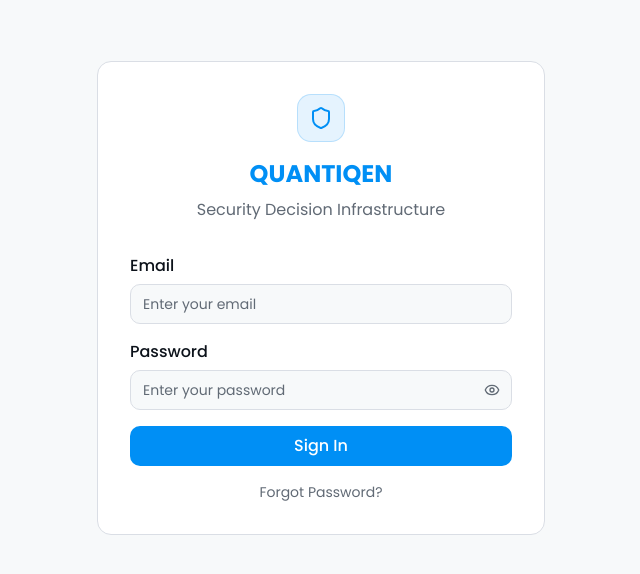
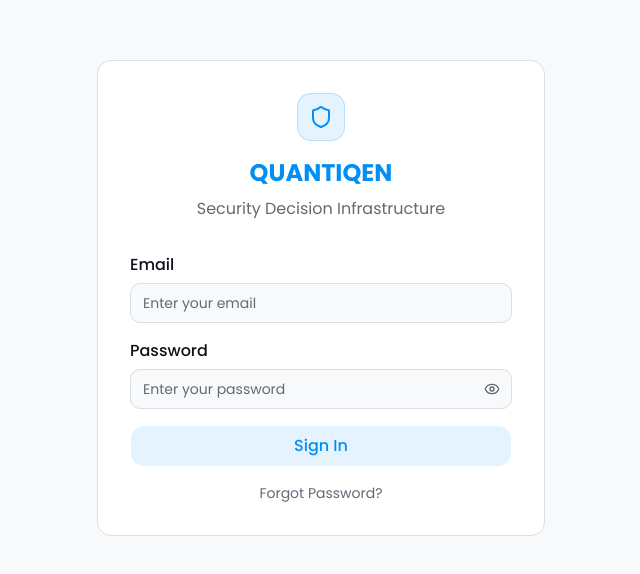
Before and after one commit to kalidashodekare14/quantiqen-v1, a Next.js app: page /login in a window 1280 px wide. Shown: the part 102-676 px from the top of the page, without its empty margins (319-959 px from the left). Built offline with nearby package versions, Linux system fonts and the light colour scheme.

Commit message:
Shared AppButton use other components

```diff
--- /dev/null
+++ b/src/components/shared/AppButton.tsx
@@ -0,0 +1,72 @@
+"use client";
+
+import { type ReactNode, type ButtonHTMLAttributes } from "react";
+import { Loader2 } from "lucide-react";
+import { Button } from "@/components/ui/button";
+import { cn } from "@/lib/utils";
+
+const variantMap = {
+  primary: "default",
+  outline: "outline",
+  ghost: "ghost",
+  danger: "destructive",
+  chart: "default",
+} as const;
+
+const variantClasses: Record<string, string> = {
+  chart: "bg-chart-5/10 text-chart-5 hover:bg-chart-5/20",
+};
+
+const sizeMap = {
+  sm: "sm",
+  md: "default",
+  lg: "lg",
+} as const;
+
+const sizeClasses = {
+  sm: "px-3 py-1.5 text-xs lg:text-sm",
+  md: "px-4 py-2 text-sm lg:text-base",
+  lg: "px-5 py-5 text-sm lg:text-base",
+} as const;
+
+interface AppButtonProps extends ButtonHTMLAttributes<HTMLButtonElement> {
+  variant?: "primary" | "outline" | "ghost" | "danger" | "chart";
+  size?: "sm" | "md" | "lg";
+  fullWidth?: boolean;
+  icon?: ReactNode;
+  loading?: boolean;
+  children: ReactNode;
+}
+
+const AppButton = ({
+  variant = "primary",
+  size = "md",
+  fullWidth,
+  icon,
+  loading,
+  disabled,
+  children,
+  className,
+  ...props
+}: AppButtonProps) => {
+  return (
+    <Button
+      variant={variantMap[variant]}
+      size={sizeMap[size]}
+      disabled={disabled || loading}
+      className={cn(
+        "rounded-xl",
+        sizeClasses[size],
+        variantClasses[variant],
+        fullWidth && "w-full",
+        className,
+      )}
+      {...props}
+    >
+      {loading ? <Loader2 className="size-4 animate-spin" /> : icon}
+      {children}
+    </Button>
+  );
+};
+
+export default AppButton;
--- a/src/features/api-management/components/ApiKeyCard.tsx
+++ b/src/features/api-management/components/ApiKeyCard.tsx
@@ -4,7 +4,7 @@ import { motion } from "framer-motion";
 import { Copy, Check } from "lucide-react";
 import { useState } from "react";
 import { Progress } from "@/components/ui/progress";
-import { Button } from "@/components/ui/button";
+import AppButton from "@/components/shared/AppButton";
 import type { ApiKey } from "@/types/api-management.types";
 import { formatRelativeTime } from "@/utils/date/date";
 
@@ -52,9 +52,11 @@ const ApiKeyCard = ({ apiKey }: ApiKeyCardProps) => {
       className="bg-card ring-foreground/10 flex flex-col gap-4 rounded-xl p-4 ring-1"
     >
       <div className="flex items-center justify-between">
-        <span className="text-card-foreground text-sm lg:text-base font-semibold">{apiKey.name}</span>
+        <span className="text-card-foreground text-sm font-semibold lg:text-base">
+          {apiKey.name}
+        </span>
         <span
-          className={`inline-block rounded-full px-2 py-0.5 text-xs lg:text-sm font-medium ${
+          className={`inline-block rounded-full px-2 py-0.5 text-xs font-medium lg:text-sm ${
             statusStyles[apiKey.tokenStatus]
           }`}
         >
@@ -74,7 +76,7 @@ const ApiKeyCard = ({ apiKey }: ApiKeyCardProps) => {
         </button>
       </div>
 
-        <div className="space-y-3">
+      <div className="space-y-3">
         <div className="space-y-1">
           <div className="flex items-center justify-between text-xs lg:text-sm">
             <span className="text-muted-foreground">Daily Usage</span>
@@ -114,9 +116,9 @@ const ApiKeyCard = ({ apiKey }: ApiKeyCardProps) => {
         </div>
       </div>
 
-      <Button variant="outline" size="sm" className="w-full">
+      <AppButton variant="chart" size="lg" fullWidth>
         Regenerate Key
-      </Button>
+      </AppButton>
     </motion.div>
   );
 };
--- a/src/features/auth/components/LoginForm.tsx
+++ b/src/features/auth/components/LoginForm.tsx
@@ -1,46 +1,47 @@
-"use client"
+"use client";
 
-import { useState } from "react"
-import { useRouter } from "next/navigation"
-import { motion } from "framer-motion"
-import { Eye, EyeOff, Shield } from "lucide-react"
+import { useState } from "react";
+import { useRouter } from "next/navigation";
+import { motion } from "framer-motion";
+import { Eye, EyeOff, Shield } from "lucide-react";
+import AppButton from "@/components/shared/AppButton";
 
 export const LoginForm = () => {
-  const router = useRouter()
-  const [email, setEmail] = useState("")
-  const [password, setPassword] = useState("")
-  const [showPassword, setShowPassword] = useState(false)
-  const [error, setError] = useState("")
-  const [forgotMsg, setForgotMsg] = useState("")
+  const router = useRouter();
+  const [email, setEmail] = useState("");
+  const [password, setPassword] = useState("");
+  const [showPassword, setShowPassword] = useState(false);
+  const [error, setError] = useState("");
+  const [forgotMsg, setForgotMsg] = useState("");
 
   const handleSubmit = (e: React.FormEvent) => {
-    e.preventDefault()
-    setError("")
-    setForgotMsg("")
+    e.preventDefault();
+    setError("");
+    setForgotMsg("");
 
     if (!email.trim() || !password.trim()) {
-      setError("Email and password are required")
-      return
+      setError("Email and password are required");
+      return;
     }
 
-    localStorage.setItem("token", "fake-jwt-token")
-    router.push("/dashboard")
-  }
+    localStorage.setItem("token", "fake-jwt-token");
+    router.push("/dashboard");
+  };
 
   return (
     <motion.div
       initial={{ opacity: 0, y: 20 }}
       animate={{ opacity: 1, y: 0 }}
       transition={{ duration: 0.4 }}
-      className="w-full max-w-md mx-auto"
+      className="mx-auto w-full max-w-md"
     >
-      <div className="bg-card border rounded-xl p-8">
-        <div className="flex flex-col items-center gap-2 mb-8">
-          <div className="size-12 rounded-xl bg-chart-5/10 border border-chart-5/20 flex items-center justify-center mb-2">
-            <Shield className="size-6 text-chart-5" />
+      <div className="bg-card rounded-xl border p-8">
+        <div className="mb-8 flex flex-col items-center gap-2">
+          <div className="bg-chart-5/10 border-chart-5/20 mb-2 flex size-12 items-center justify-center rounded-xl border">
+            <Shield className="text-chart-5 size-6" />
           </div>
-          <h1 className="text-2xl font-bold text-chart-5">QUANTIQEN</h1>
-          <p className="text-sm lg:text-base text-muted-foreground">
+          <h1 className="text-chart-5 text-2xl font-bold">QUANTIQEN</h1>
+          <p className="text-muted-foreground text-sm lg:text-base">
             Security Decision Infrastructure
           </p>
         </div>
@@ -49,7 +50,7 @@ export const LoginForm = () => {
           <div className="flex flex-col gap-1.5">
             <label
               htmlFor="email"
-              className="text-sm lg:text-base font-medium text-card-foreground"
+              className="text-card-foreground text-sm font-medium lg:text-base"
             >
               Email
             </label>
@@ -59,14 +60,14 @@ export const LoginForm = () => {
               placeholder="Enter your email"
               value={email}
               onChange={(e) => setEmail(e.target.value)}
-              className="flex h-10 w-full rounded-lg border border-border bg-background px-3 py-2 text-sm text-card-foreground placeholder:text-muted-foreground focus:outline-none focus:ring-2 focus:ring-chart-5/50"
+              className="border-border bg-background text-card-foreground placeholder:text-muted-foreground focus:ring-chart-5/50 flex h-10 w-full rounded-lg border px-3 py-2 text-sm focus:ring-2 focus:outline-none"
             />
           </div>
 
           <div className="flex flex-col gap-1.5">
             <label
               htmlFor="password"
-              className="text-sm lg:text-base font-medium text-card-foreground"
+              className="text-card-foreground text-sm font-medium lg:text-base"
             >
               Password
             </label>
@@ -77,50 +78,39 @@ export const LoginForm = () => {
                 placeholder="Enter your password"
                 value={password}
                 onChange={(e) => setPassword(e.target.value)}
-                className="flex h-10 w-full rounded-lg border border-border bg-background px-3 py-2 pr-10 text-sm text-card-foreground placeholder:text-muted-foreground focus:outline-none focus:ring-2 focus:ring-chart-5/50"
+                className="border-border bg-background text-card-foreground placeholder:text-muted-foreground focus:ring-chart-5/50 flex h-10 w-full rounded-lg border px-3 py-2 pr-10 text-sm focus:ring-2 focus:outline-none"
               />
               <button
                 type="button"
                 onClick={() => setShowPassword(!showPassword)}
-                className="absolute right-3 top-1/2 -translate-y-1/2 text-muted-foreground hover:text-card-foreground transition-colors"
+                className="text-muted-foreground hover:text-card-foreground absolute top-1/2 right-3 -translate-y-1/2 transition-colors"
               >
-                {showPassword ? (
-                  <EyeOff className="size-4" />
-                ) : (
-                  <Eye className="size-4" />
-                )}
+                {showPassword ? <EyeOff className="size-4" /> : <Eye className="size-4" />}
               </button>
             </div>
           </div>
 
-          {error && (
-            <p className="text-sm text-destructive">{error}</p>
-          )}
+          {error && <p className="text-destructive text-sm">{error}</p>}
 
-          <button
-            type="submit"
-            className="flex h-10 w-full items-center justify-center rounded-lg bg-chart-5 text-sm lg:text-base font-medium text-white hover:opacity-90 transition-opacity"
-          >
+          <AppButton type="submit" variant="chart" size="lg" fullWidth>
             Sign In
-          </button>
+          </AppButton>
         </form>
 
-        <div className="flex items-center justify-center mt-4">
+        <div className="mt-4 flex items-center justify-center">
           <button
             type="button"
             onClick={() => setForgotMsg("Password reset link sent to your email.")}
-            className="text-xs lg:text-sm text-muted-foreground hover:text-chart-5 transition-colors"
+            className="text-muted-foreground hover:text-chart-5 text-xs transition-colors lg:text-sm"
           >
             Forgot Password?
           </button>
         </div>
 
         {forgotMsg && (
-          <p className="text-sm lg:text-base text-chart-2 text-center mt-3">
-            {forgotMsg}
-          </p>
+          <p className="text-chart-2 mt-3 text-center text-sm lg:text-base">{forgotMsg}</p>
         )}
       </div>
     </motion.div>
-  )
-}
+  );
+};
--- a/src/features/reports/components/ReportCard.tsx
+++ b/src/features/reports/components/ReportCard.tsx
@@ -2,6 +2,7 @@
 
 import { motion } from "framer-motion";
 import { FileText, Download } from "lucide-react";
+import AppButton from "@/components/shared/AppButton";
 import { Report } from "@/types/report.types";
 import { formatRelativeTime } from "@/utils/date/date";
 
@@ -48,14 +49,12 @@ export const ReportCard = ({ report }: ReportCardProps) => {
       </div>
 
       <div className="mt-auto flex items-center gap-3">
-        <button className="border-border text-card-foreground hover:bg-accent flex items-center gap-2 rounded-lg border px-4 py-2 text-sm lg:text-base font-medium transition-colors">
-          <FileText className="size-4" />
+        <AppButton variant="outline" size="md" icon={<FileText className="size-4" />}>
           View
-        </button>
-        <button className="bg-chart-5 flex items-center gap-2 rounded-lg px-4 py-2 text-sm lg:text-base font-medium text-white transition-opacity hover:opacity-90">
-          <Download className="size-4" />
+        </AppButton>
+        <AppButton variant="primary" size="md" icon={<Download className="size-4" />}>
           Download
-        </button>
+        </AppButton>
       </div>
     </motion.div>
   );
```
Also changed, not shown: src/features/ai-recommendations/components/RecommendationCard.tsx (+24 -22 lines).
